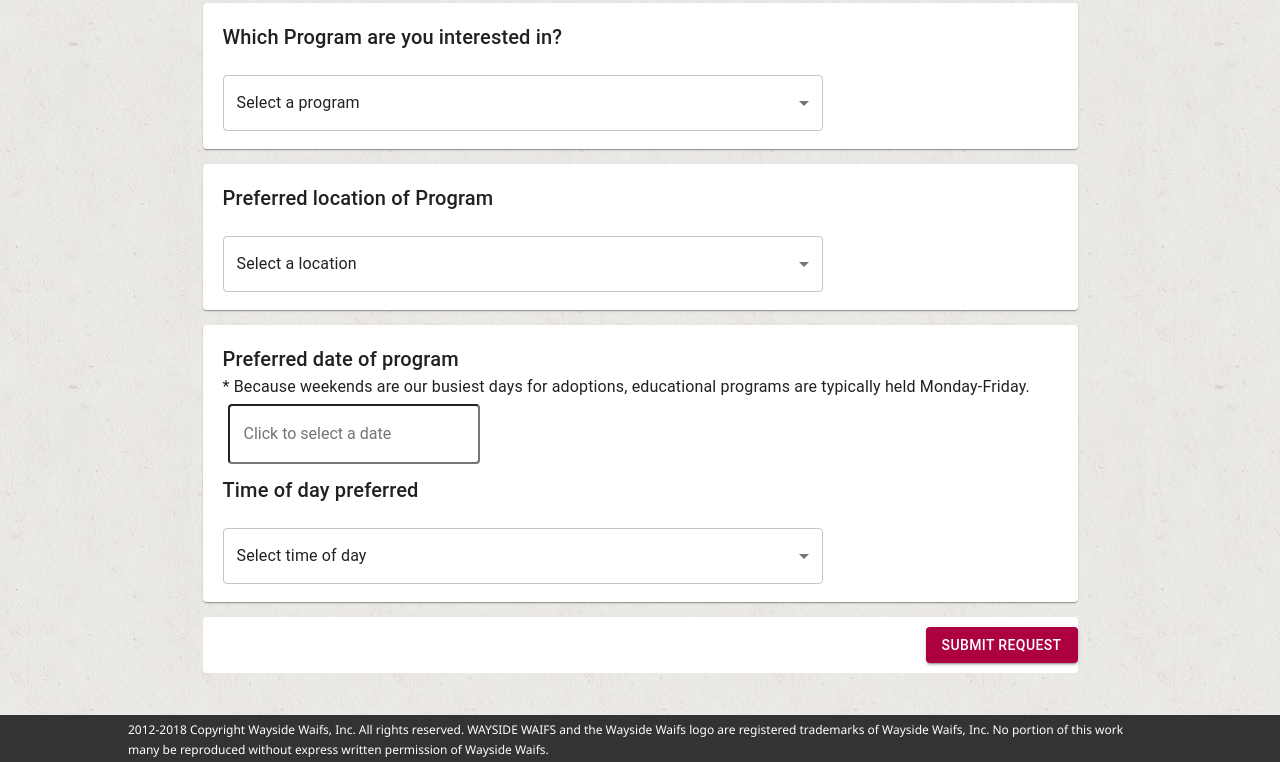
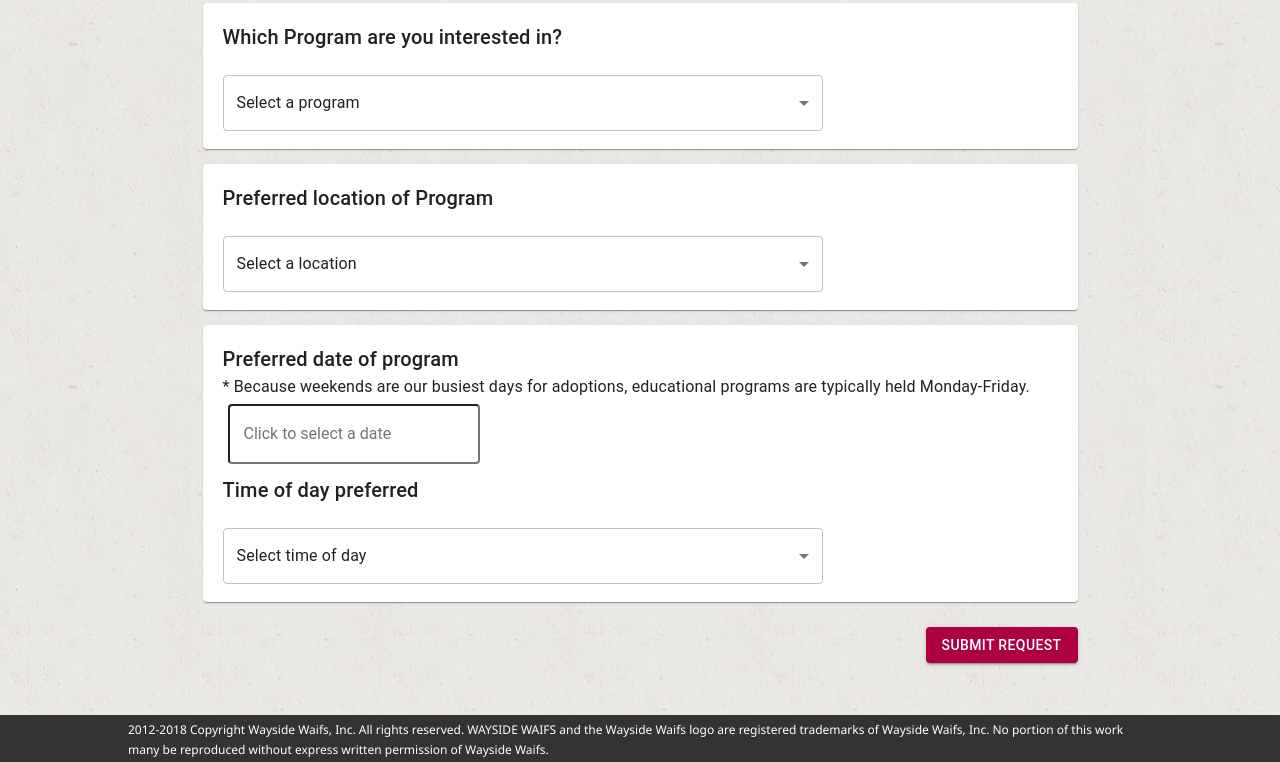
Before and after one commit to lbskinner/prime-group-project-wayside-waifs, a React app: page /#/home in a window 1280 px wide. Shown: the part 1079-1841 px from the top of the page. Built offline with nearby package versions, Linux system fonts and the light colour scheme; no server answers.

Commit message:
updated paper for submit button on request form transparent

```diff
--- a/src/components/App/App.css
+++ b/src/components/App/App.css
@@ -1,6 +1,7 @@
 body {
   font-family: "Segoe UI", Tahoma, Geneva, Verdana, sans-serif;
   margin: 0px;
+  /* wayside waifs background */
   background: url("../../images/events_background.jpg") repeat #eae8e6;
 }
 
--- a/src/components/RequestForm/RequestForm.js
+++ b/src/components/RequestForm/RequestForm.js
@@ -26,6 +26,14 @@ const styles = (theme) => ({
     margin: "15px auto",
     paddingTop: 10,
     paddingBottom: 10,
+  },
+  paperTransparent: {
+    width: "70%",
+    minWidth: 720,
+    margin: "15px auto",
+    paddingTop: 10,
+    paddingBottom: 10,
+    backgroundColor: "#fff0",
   },
   padding: {
     padding: "8px 20px",
@@ -370,7 +378,7 @@ class RequestForm extends Component {
             </FormControl>
           </div>
         </Paper>
-        <Paper classes={{ root: classes.root }} elevation={0}>
+        <Paper classes={{ root: classes.paperTransparent }} elevation={0}>
           <Grid container justify="flex-end">
             <Button
               variant="contained"
```
